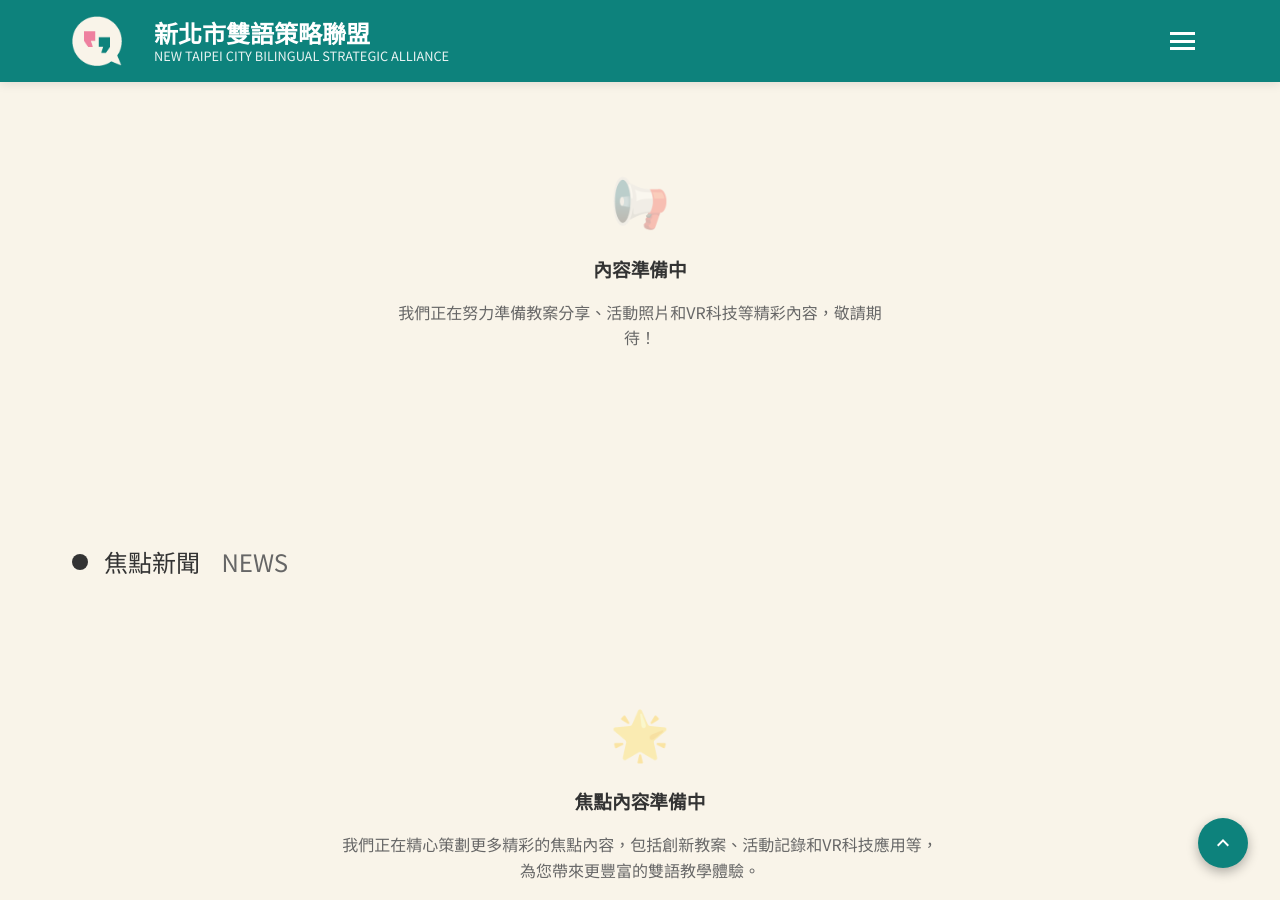
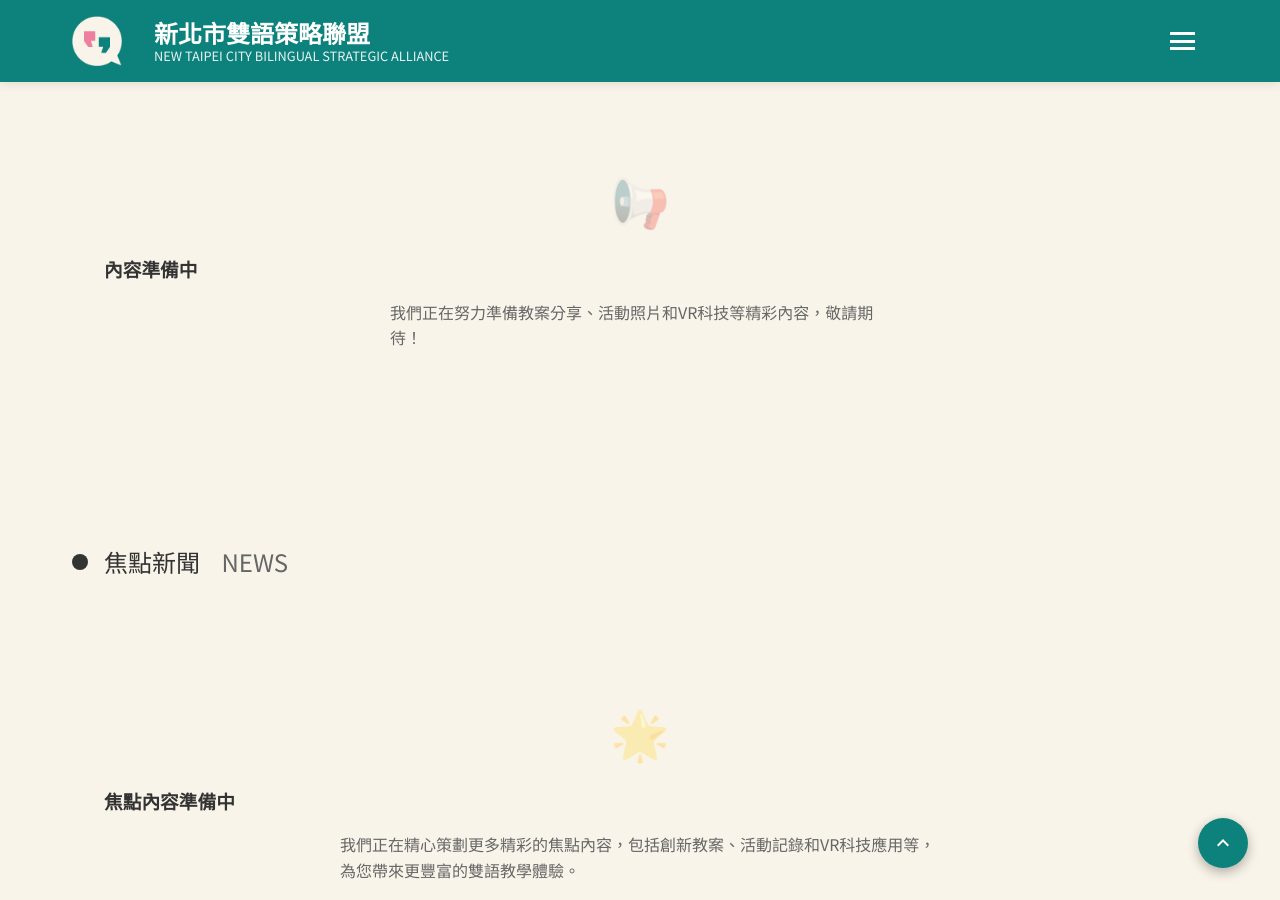
Before and after one commit to ntpc-bsa/ntpc-bsa.github.io, a Jekyll site: the page built from index.html, in a window 1280 px wide and 900 px high, scrolled down 685 px. Built offline with Jekyll 4.4.1, drawn with Linux system fonts in a browser that asks for light colours; some web fonts are replaced.

Commit message:
Fix page corner alignment and footer positioning across all devices

```diff
--- a/assets/css/style.css
+++ b/assets/css/style.css
@@ -10,6 +10,35 @@ body {
     line-height: 1.6;
     color: #333;
     background-color: #F9F4E9;
+    text-align: left;
+}
+
+/* 通用對齊修復 */
+.container {
+    max-width: 1200px;
+    margin: 0 auto;
+    padding: 0 2rem;
+    text-align: left;
+}
+
+/* 確保所有主要區塊都左對齊 */
+.main-content,
+.hero-section,
+.news-section,
+.about-hero,
+.contact-hero,
+.process-section {
+    text-align: left;
+}
+
+/* 確保所有標題都左對齊 */
+h1, h2, h3, h4, h5, h6 {
+    text-align: left;
+}
+
+/* 確保所有段落都左對齊 */
+p {
+    text-align: left;
 }
 
 /* 變數定義 */
@@ -31,10 +60,12 @@ body {
     top: 0;
     z-index: 1000;
     box-shadow: 0 2px 10px rgba(0,0,0,0.1);
+    text-align: left;
 }
 
 .navbar {
     padding: 1rem 0;
+    text-align: left;
 }
 
 .nav-container {
@@ -44,17 +75,20 @@ body {
     justify-content: space-between;
     align-items: center;
     padding: 0 2rem;
+    text-align: left;
 }
 
 .nav-brand a {
     text-decoration: none;
     color: var(--text-white);
+    text-align: left;
 }
 
 .logo {
     display: flex;
     align-items: center;
     gap: 1rem;
+    text-align: left;
 }
 
 .logo-icon {
@@ -93,6 +127,7 @@ body {
     display: flex;
     flex-direction: column;
     justify-content: center;
+    text-align: left;
 }
 
 .logo-text {
@@ -100,6 +135,7 @@ body {
     font-weight: 700;
     line-height: 1.2;
     margin: 0;
+    text-align: left;
 }
 
 .logo-subtext {
@@ -107,6 +143,7 @@ body {
     opacity: 0.9;
     line-height: 1.2;
     margin: 0;
+    text-align: left;
 }
 
 .menu-container {
@@ -923,6 +960,7 @@ body {
     background-color: var(--primary-green);
     color: var(--text-white);
     padding: 3rem 0 1rem;
+    text-align: left;
 }
 
 .footer-content {
@@ -931,22 +969,34 @@ body {
     padding: 0 2rem;
     display: flex;
     justify-content: space-between;
-    align-items: stretch;
+    align-items: flex-start;
     margin-bottom: 2rem;
+}
+
+.footer-info {
+    flex: 1;
+    text-align: left;
 }
 
 .footer-info h3 {
     font-size: 1.5rem;
     margin-bottom: 0.5rem;
+    text-align: left;
 }
 
 .footer-subtitle {
     opacity: 0.8;
     margin-bottom: 2rem;
+    text-align: left;
+}
+
+.contact-info {
+    text-align: left;
 }
 
 .contact-info p {
     margin-bottom: 0.5rem;
+    text-align: left;
 }
 
 .footer-social {
@@ -954,6 +1004,7 @@ body {
     display: flex;
     flex-direction: column;
     justify-content: flex-start;
+    align-items: flex-end;
 }
 
 .social-title {
@@ -961,11 +1012,13 @@ body {
     font-weight: 600;
     margin-bottom: 1rem;
     color: var(--primary-yellow);
+    text-align: right;
 }
 
 .social-links {
     display: flex;
     gap: 1rem;
+    justify-content: flex-end;
 }
 
 .social-link {
@@ -999,14 +1052,18 @@ body {
 }
 
 .footer-copyright {
-    position: relative;
-    top: 45px;
+    max-width: 1200px;
+    margin: 0 auto;
+    padding: 1rem 2rem 0;
+    border-top: 1px solid rgba(255,255,255,0.2);
+    text-align: center;
 }
 
 .footer-copyright p {
     color: rgba(255,255,255,0.8);
     font-size: 0.9rem;
     margin: 0;
+    text-align: center;
 }
 
 /* 回到頂部按鈕 */
@@ -1340,18 +1397,59 @@ body {
     }
 
     /* 頁腳優化 */
+    .site-footer {
+        padding: 2rem 0 1rem;
+    }
+
     .footer-content {
         flex-direction: column;
         gap: 2rem;
+        text-align: left;
+        align-items: flex-start;
+    }
+
+    .footer-info {
+        text-align: left;
+        width: 100%;
+    }
+
+    .footer-info h3 {
+        text-align: left;
+    }
+
+    .footer-subtitle {
+        text-align: left;
+    }
+
+    .contact-info {
+        text-align: left;
+    }
+
+    .contact-info p {
+        text-align: left;
+    }
+
+    .footer-social {
+        text-align: left;
+        align-items: flex-start;
+        width: 100%;
+    }
+
+    .social-title {
+        text-align: left;
+    }
+
+    .social-links {
+        justify-content: flex-start;
+    }
+
+    .footer-copyright {
         text-align: center;
-    }
-
-    .footer-social {
+        margin-top: 1rem;
+    }
+
+    .footer-copyright p {
         text-align: center;
-    }
-
-    .social-links {
-        justify-content: center;
     }
 }
 
@@ -1483,6 +1581,49 @@ body {
     .photo-gallery {
         grid-template-columns: 1fr;
         gap: 1rem;
+    }
+
+    /* 頁腳優化 */
+    .site-footer {
+        padding: 1.5rem 0 1rem;
+    }
+
+    .footer-content {
+        padding: 0 1rem;
+        gap: 1.5rem;
+    }
+
+    .footer-info h3 {
+        font-size: 1.3rem;
+    }
+
+    .footer-subtitle {
+        font-size: 0.9rem;
+    }
+
+    .contact-info p {
+        font-size: 0.9rem;
+    }
+
+    .social-title {
+        font-size: 1.1rem;
+    }
+
+    .social-links {
+        gap: 0.8rem;
+    }
+
+    .social-link {
+        width: 35px;
+        height: 35px;
+    }
+
+    .footer-copyright {
+        padding: 1rem 1rem 0;
+    }
+
+    .footer-copyright p {
+        font-size: 0.8rem;
     }
 
     /* 回到頂部按鈕 */
```
